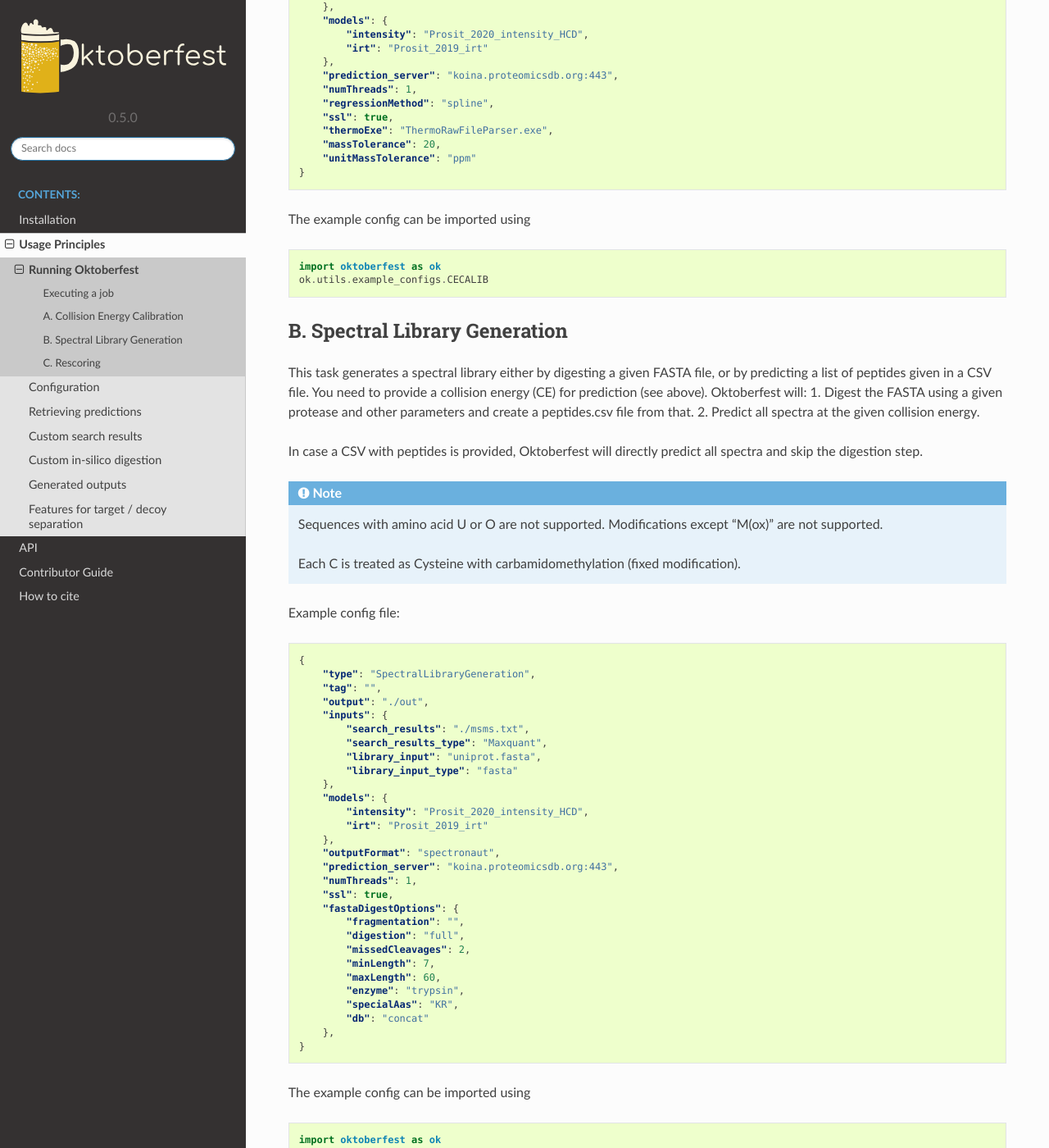
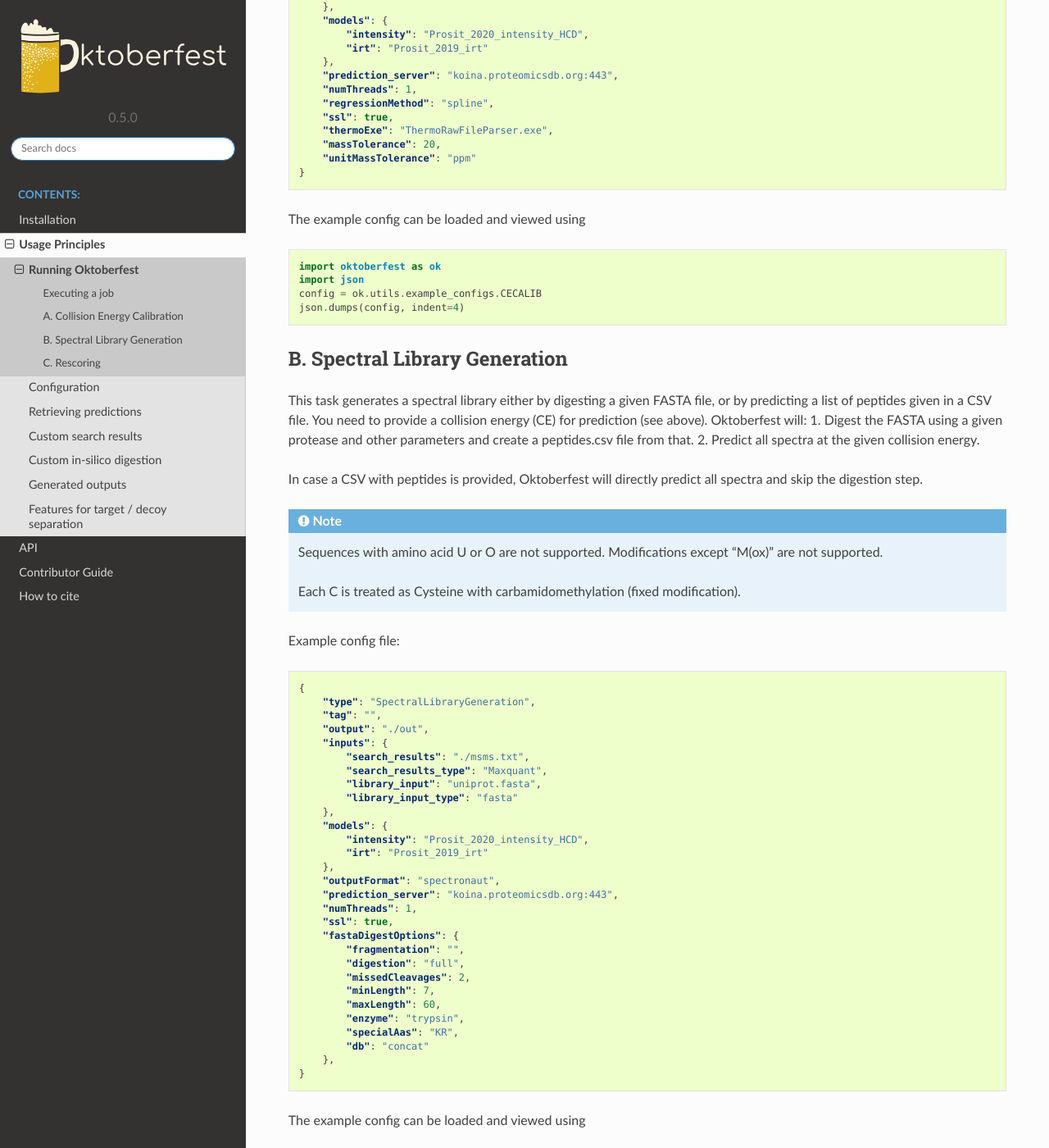
Before and after one commit to wilhelm-lab/oktoberfest, a Sphinx documentation site: the page built from docs/jobs.rst, in a window 1280 px wide and 1400 px high, scrolled down 1431 px. Shown: the whole window at 82% size. Built offline with Sphinx 7.4.7 and the Read the Docs theme 2.0.0, drawn with Linux system fonts in a browser that asks for light colours; some of the changed text lies outside the part shown.

Commit message:
better description on loading and viewing config

```diff
--- a/docs/jobs.rst
+++ b/docs/jobs.rst
@@ -74,12 +74,15 @@ Example config file:
         "unitMassTolerance": "ppm"
     }
 
-The example config can be imported using
+The example config can be loaded and viewed using
 
 .. code-block:: python
 
     import oktoberfest as ok
-    ok.utils.example_configs.CECALIB
+    import json
+    config = ok.utils.example_configs.CECALIB
+    json.dumps(config, indent=4)
+
 
 B. Spectral Library Generation
 ------------------------------
@@ -130,12 +133,14 @@ Example config file:
         },
     }
 
-The example config can be imported using
+The example config can be loaded and viewed using
 
 .. code-block:: python
 
     import oktoberfest as ok
-    ok.utils.example_configs.LIBGEN
+    import json
+    config = ok.utils.example_configs.LIBGEN
+    json.dumps(config, indent=4)
 
 
 C. Rescoring
@@ -186,9 +191,11 @@ Example config file:
         "unitMassTolerance": "ppm"
     }
 
-The example config can be imported using
+The example config can be loaded and viewed using
 
 .. code-block:: python
 
     import oktoberfest as ok
-    ok.utils.example_configs.RESCORING
+    import json
+    config = ok.utils.example_configs.RESCORING
+    json.dumps(config, indent=4)
```
